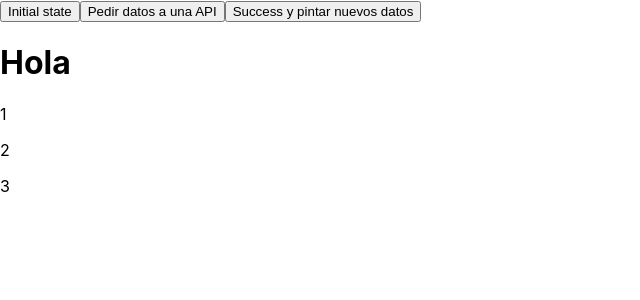
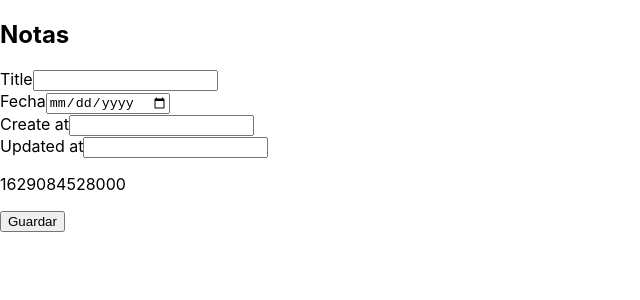
Before and after one commit to Daniel-Vasquez/reminder, a React (Create React App) app: page / in a window 1280 px wide. Shown: the top 300 px of the page, without its empty margins (0-640 px from the left). Built offline with nearby package versions, Linux system fonts and the light colour scheme.

Commit message:
Segundo commit

```diff
--- a/public/index.html
+++ b/public/index.html
@@ -28,6 +28,8 @@
   </head>
   <body>
     <noscript>You need to enable JavaScript to run this app.</noscript>
+    <script src="http://momentjs.com/downloads/moment.min.js"></script>
+
     <div id="root"></div>
     <!--
       This HTML file is a template.
--- a/src/App.js
+++ b/src/App.js
@@ -1,59 +1,37 @@
-import { useState } from "react";
+import React from "react";
+import Formulario from "./components/formulario";
 import "./App.css";
 
-const Loading = () => <p>Cargando...</p>;
+class App extends React.Component {
+  constructor(props) {
+    super(props);
 
-const Results = (props) => {
-  return (
-    <div>
-      <h1>{props.title}</h1>
-      {props.results.map((result) => {
-        return <p>{result}</p>;
-      })}
-    </div>
-  );
-};
+    this.state = {
+      id: "",
+      title: "",
+      fecha: "",
+      preferencias: "",
+      createAt: "",
+      updatedAt: "",
+    };
+  }
 
-const state1 = {
-  title: "Hola",
-  results: [1, 2, 3],
-  loading: false,
-};
+  handleChange = (e) => {
+    this.setState({
+      ...this.state,
+      [e.target.name]: e.target.value,
+    });
+  };
 
-const state2 = {
-  title: "Hola",
-  results: [1, 2, 3],
-  loading: true,
-};
-
-const state3 = {
-  title: "Hola",
-  results: [4, 2, 6],
-  loading: false,
-};
-
-function App() {
-  const [state, setState] = useState({
-    title: "Hola",
-    results: [1, 2, 3],
-    loading: false,
-  });
-
-  return (
-    <div>
-      <button onClick={() => setState(state1)}>Initial state</button>
-      <button onClick={() => setState(state2)}>Pedir datos a una API</button>
-      <button onClick={() => setState(state3)}>
-        Success y pintar nuevos datos
-      </button>
-
-      {state.loading && <Loading />}
-
-      {!state.loading && (
-        <Results title={state.title} results={state.results} />
-      )}
-    </div>
-  );
+  render() {
+    console.log(this.state);
+    return (
+      <div>
+        <h2>Notas</h2>
+        <Formulario onChange={this.handleChange} fecha={this.state.fecha} />
+      </div>
+    );
+  }
 }
 
 export default App;
--- /dev/null
+++ b/src/components/formulario.js
@@ -0,0 +1,60 @@
+import React from "react";
+
+class Formulario extends React.Component {
+  constructor(props) {
+    super(props);
+
+    this.state = {};
+  }
+
+  ID = () => {
+    return Math.random().toString(36).substr(2, 9);
+  };
+
+  dayCount = (f1, f2) => {
+    const day = f2 - f1;
+
+    return day;
+  };
+
+  render() {
+    const dateToday = new Date();
+    console.log(dateToday);
+
+    return (
+      <div>
+        <form onSubmit={(e) => e.preventDefault()}>
+          <div>
+            <label>Title</label>
+            <input type="text" name="title" onChange={this.props.onChange} />
+          </div>
+
+          <div>
+            <label>Fecha</label>
+            <input type="date" name="fecha" onChange={this.props.onChange} />
+          </div>
+
+          <div>
+            <label>Create at</label>
+            <input type="text" name="createAt" onChange={this.props.onChange} />
+          </div>
+
+          <div>
+            <label>Updated at</label>
+            <input
+              type="text"
+              name="updatedAt"
+              onChange={this.props.onChange}
+            />
+          </div>
+
+          <p>{this.dayCount(this.props.fecha, dateToday)}</p>
+
+          <button type="submit">Guardar</button>
+        </form>
+      </div>
+    );
+  }
+}
+
+export default Formulario;
```
